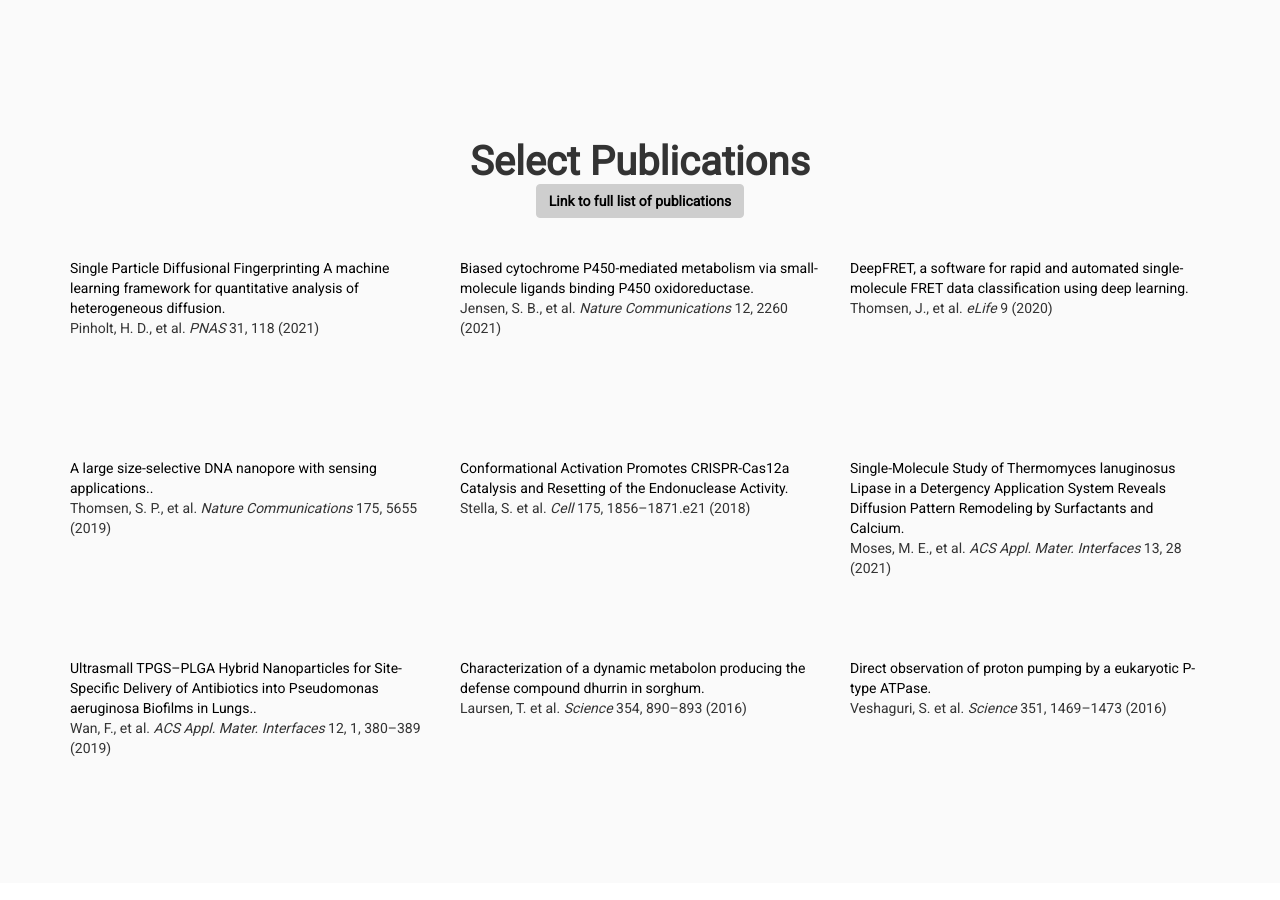
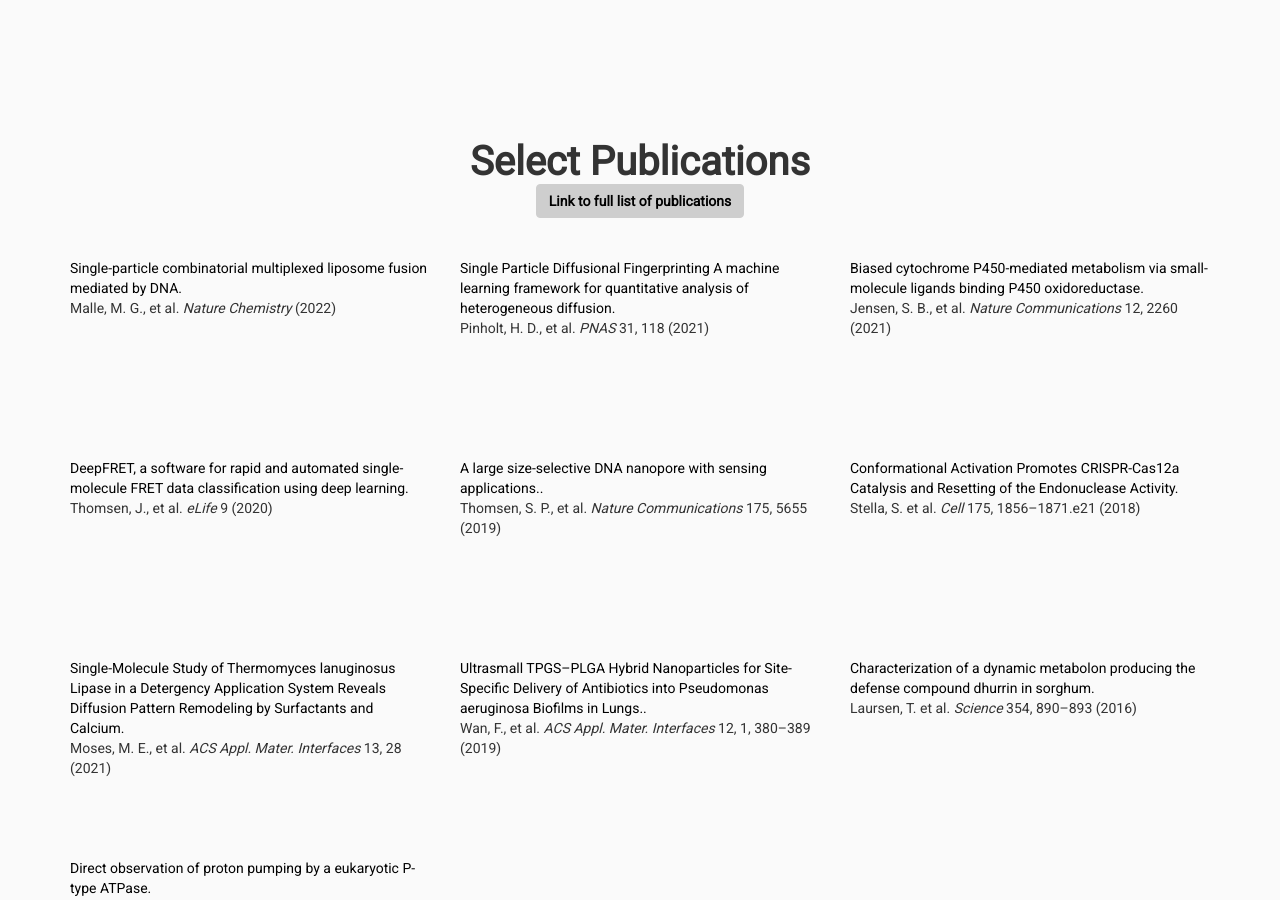
Before and after one commit to hatzakislab/hatzakislab.github.io, a Jekyll site: the page built from index.md, in a window 1280 px wide and 900 px high, scrolled down 2824 px. Built offline with Jekyll 4.4.1, drawn with Linux system fonts in a browser that asks for light colours; some web fonts are replaced; comment, search, counter and statistics services are not loaded.

Commit message:
added awesome mette paper

```diff
--- a/_data/publications.yml
+++ b/_data/publications.yml
@@ -1,3 +1,10 @@
+- title: Single-particle combinatorial multiplexed liposome fusion mediated by DNA
+  doi: 10.1038/s41557-022-00912-5
+  author: Malle, M. G., et al.
+  journal: Nature Chemistry
+  pages:
+  year: 2022
+
 - title: Single Particle Diffusional Fingerprinting A machine learning framework for quantitative analysis of heterogeneous diffusion
   doi: 10.1073/pnas.2104624118
   author: Pinholt, H. D., et al.
```
